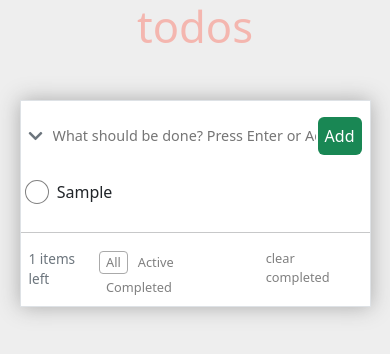
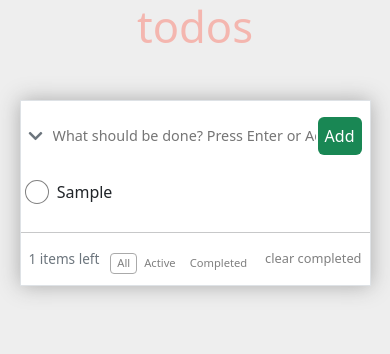
Before and after one commit to arman-ebrahimi/TodosApp, a React (Create React App) app: page / in a window 390 px wide. Both pictures are taken after typing "Sample" into the empty fields and a click on the button "Add". Shown: the top 354 px of the page. Built offline with nearby package versions, Linux system fonts and the light colour scheme.

Commit message:
more improvement about responsiveness

```diff
--- a/src/App.css
+++ b/src/App.css
@@ -153,6 +153,10 @@
   .todos .add-btn {
     padding: 0 7px;
   }
+  .btn-menu {
+    font-size: 0.7em;
+    margin-right: 0;
+  }
 }
 
 /*# sourceMappingURL=App.css.map */
--- a/src/App.sass
+++ b/src/App.sass
@@ -107,3 +107,6 @@
     width: 90%
     .add-btn
       padding: 0 7px
+  .btn-menu
+    font-size: 0.7em
+    margin-right: 0
```
Also changed, not shown: 1 other file (tests, documents, lock files or other folders).
